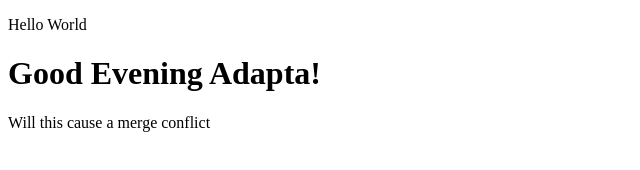
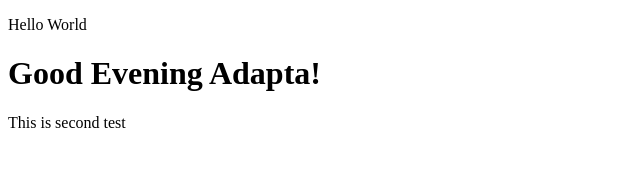
Before and after one commit to quendp/lessons, a plain HTML site: page test.html in a window 1280 px wide. Shown: the whole page, without its empty margins (0-640 px from the left). Drawn offline with Linux system fonts and the light colour scheme.

Commit message:
second test

```diff
--- a/test.html
+++ b/test.html
@@ -12,7 +12,7 @@
         Good Evening Adapta!
     </h1>
     <p>
-        Will this cause a merge conflict
+        This is second test
     </p>
 </body>
 </html>
```
